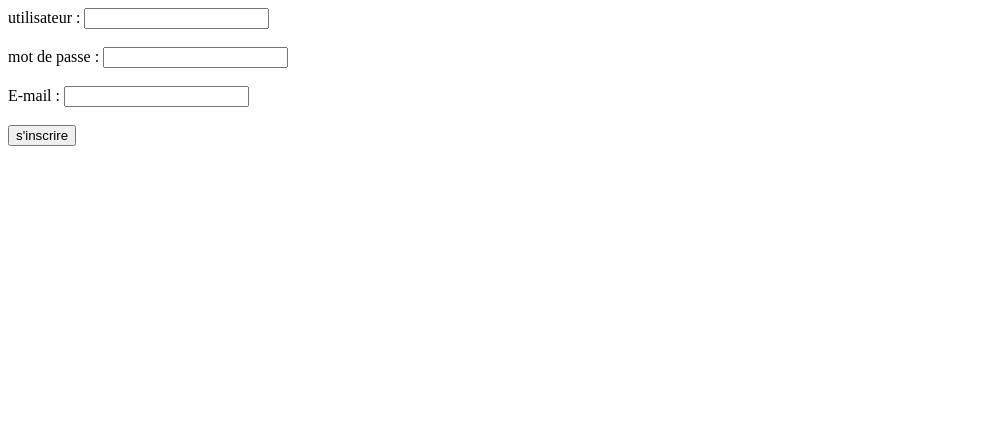
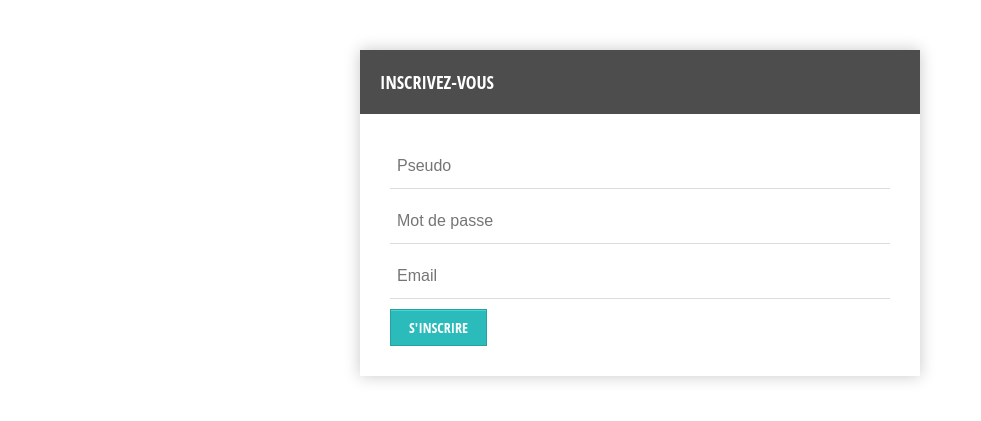
Before and after one commit to bouchat-marieange/projet-pinterest, a PHP site: page /views/signin.php in a window 1280 px wide. Shown: the top 421 px of the page, without its empty margins (0-981 px from the left). Run offline with PHP 8.4, Linux system fonts and the light colour scheme.

Commit message:
Commit de front-end
supression du dossier css dans assets
ajout d'un dossier css plus 2 fichier pour les views
creation du designe header,login et signin

```diff
--- /dev/null
+++ b/views/assets/css/form.css
@@ -0,0 +1,60 @@
+.form-style-8{
+    font-family: 'Open Sans Condensed', arial, sans;
+    width: 500px;
+    padding: 30px;
+    background: #FFFFFF;
+    margin: 50px auto;
+    box-shadow: 0px 0px 15px rgba(0, 0, 0, 0.22);
+    -moz-box-shadow: 0px 0px 15px rgba(0, 0, 0, 0.22);
+    -webkit-box-shadow:  0px 0px 15px rgba(0, 0, 0, 0.22);
+
+}
+.form-style-8 h2{
+    background: #4D4D4D;
+    text-transform: uppercase;
+    font-family: 'Open Sans Condensed', sans-serif;
+    color: #FFFFFF;
+    font-size: 18px;
+    font-weight: 100;
+    padding: 20px;
+    margin: -30px -30px 30px -30px;
+}
+.form-style-8 input[type="text"],
+.form-style-8 input[type="email"],
+.form-style-8 input[type="password"],
+.form-style-8 select
+{
+    box-sizing: border-box;
+    -webkit-box-sizing: border-box;
+    -moz-box-sizing: border-box;
+    outline: none;
+    display: block;
+    width: 100%;
+    padding: 7px;
+    border: none;
+    border-bottom: 1px solid #ddd;
+    background: transparent;
+    margin-bottom: 10px;
+    font: 16px Arial, Helvetica, sans-serif;
+    height: 45px;
+}
+
+
+.form-style-8 input[type="submit"]{
+    box-shadow: inset 0px 1px 0px 0px #45D6D6;
+    background-color: #2CBBBB;
+    border: 1px solid #27A0A0;
+    display: inline-block;
+    cursor: pointer;
+    color: #FFFFFF;
+    font-family: 'Open Sans Condensed', sans-serif;
+    font-size: 14px;
+    padding: 8px 18px;
+    text-decoration: none;
+    text-transform: uppercase;
+}
+
+.form-style-8 input[type="submit"]:hover {
+    background:linear-gradient(to bottom, #34CACA 5%, #30C9C9 100%);
+    background-color:#34CACA;
+}
--- a/views/signin.php
+++ b/views/signin.php
@@ -2,29 +2,22 @@
 <html>
   <head>
     <meta charset="utf-8">
+    <link rel="stylesheet" href="./assets/css/form.css">
     <title>signin</title>
   </head>
   <body>
 
     <div id="globalsignin">
-
-      <div class="sheetsignin">
-
-          <form class="signin" action="###################.php" method="post">     <!--la fonction post s'impose car mot de passe utilisé-->
-
-          <label>utilisateur :</label>
-          <input type="text" name="recherche" value=""><br>  <!-- fenêtre de remplissage texte, nommée "utilisateur" -->
-          <br>
-          <label>mot de passe :</label>
-          <input type="text" name="recherche" value=""><br>  <!-- fenêtre de remplissage texte, nommée "mot de passe" -->
-          <br>
-          <label>E-mail :</label>
-          <input type="text" name="recherche" value=""><br>  <!-- fenêtre de remplissage texte, nommée "E-mail" -->
-          <br>
-
-          <input type="submit" class="button" value="s'inscrire">  <!-- bouton de confirmation pour retourner les textes -->
+      <div class="form-style-8">
+        <h2>Inscrivez-vous</h2>
+          <form class="signin" action="" method="post">     <!--la fonction post s'impose car mot de passe utilisé-->
+          <input type="text" name="recherche" value="" placeholder="Pseudo">  <!-- fenêtre de remplissage texte, nommée "utilisateur" -->
+          <input type="text" name="recherche" value="" placeholder="Mot de passe"> <!-- fenêtre de remplissage texte, nommée "mot de passe" -->
+          <input type="text" name="recherche" value="" placeholder="Email">  <!-- fenêtre de remplissage texte, nommée "E-mail" -->
+          <input type="submit" value="S'inscrire">  <!-- bouton de confirmation pour retourner les textes -->
           </form>
       </div>
+    </div>
 
   </body>
 </html>
```
Also changed, not shown: views/assets/css/header.css (added, +48 -0 lines), views/header.php (+16 -1 lines), views/login.php (+8 -21 lines), assets/css/style.css (deleted).
